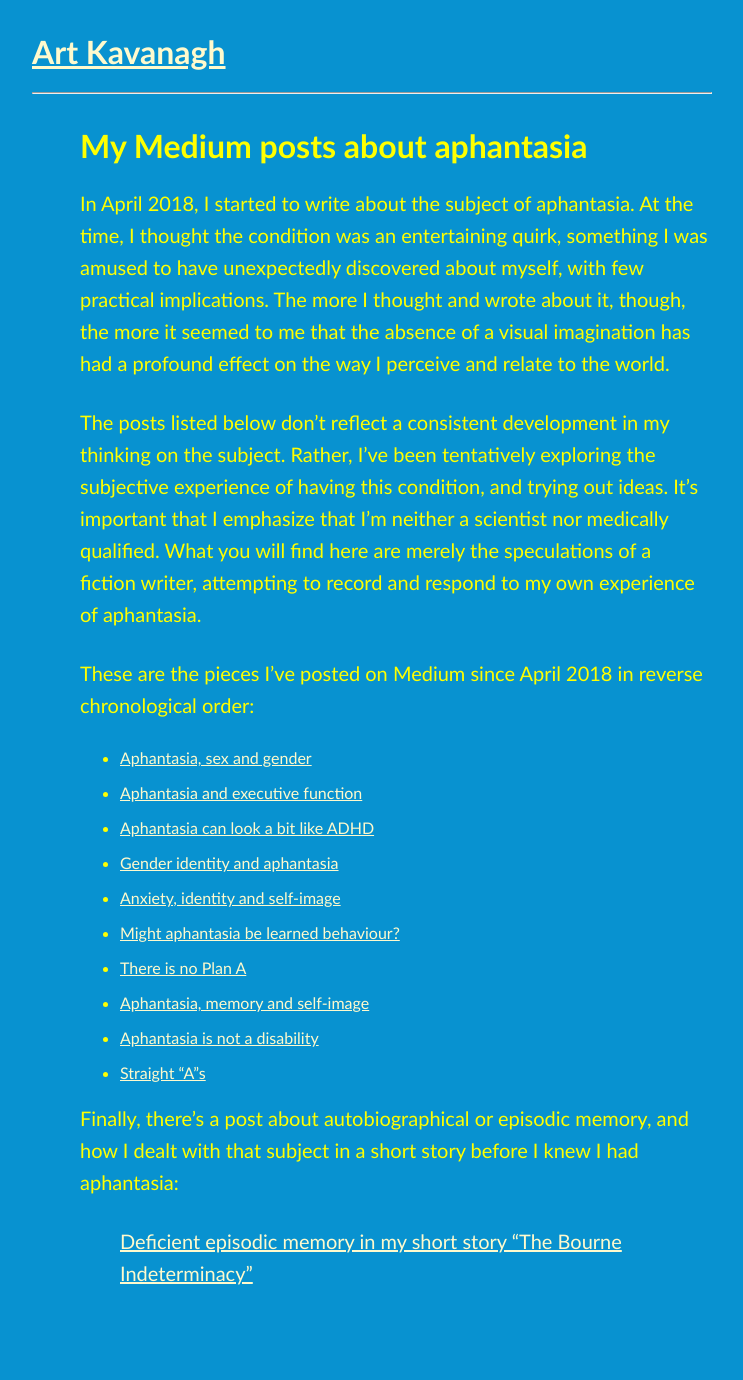
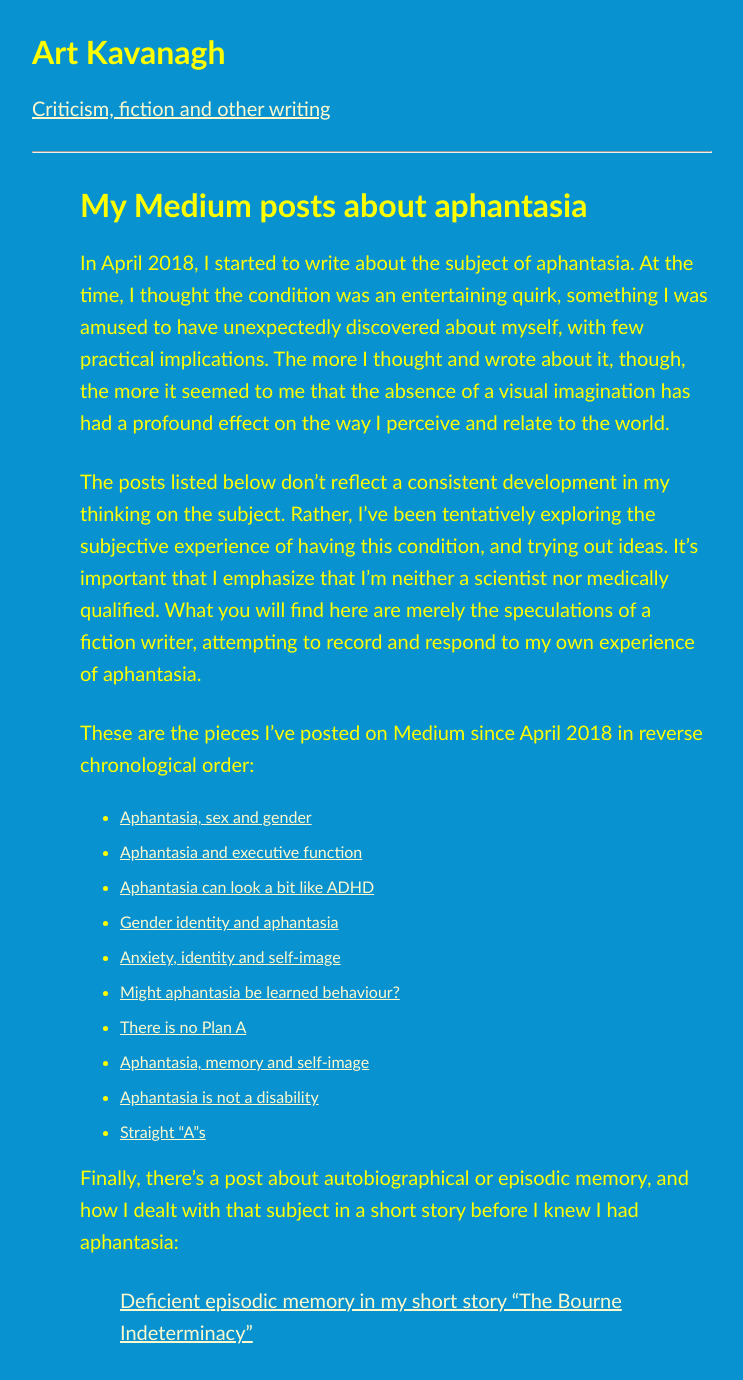
Before and after one commit to artkavanagh/github.io, a Jekyll site: the page aphantasia-posts.html, which Jekyll copies as it is, in a window 1280 px wide. Shown: the whole page, without its empty margins (244-987 px from the left). Built offline with Jekyll 4.4.1, drawn with Linux system fonts in a browser that asks for light colours; before the commit the page ends 1321 px from its top, so only the background shows below that.

Commit message:
Update aphantasia-posts.html

```diff
--- a/aphantasia-posts.html
+++ b/aphantasia-posts.html
@@ -7,7 +7,8 @@
 </head>
 <body>
 <header>
-<h1><a href="https://www.artkavanagh.ie/">Art Kavanagh</a></h1>
+<h1>Art Kavanagh</h1>
+<p><a href="https://www.artkavanagh.ie/">Criticism, fiction and other writing</a></p>
 <hr>
 </header>
 <h1>My Medium posts about aphantasia</h1>
```
